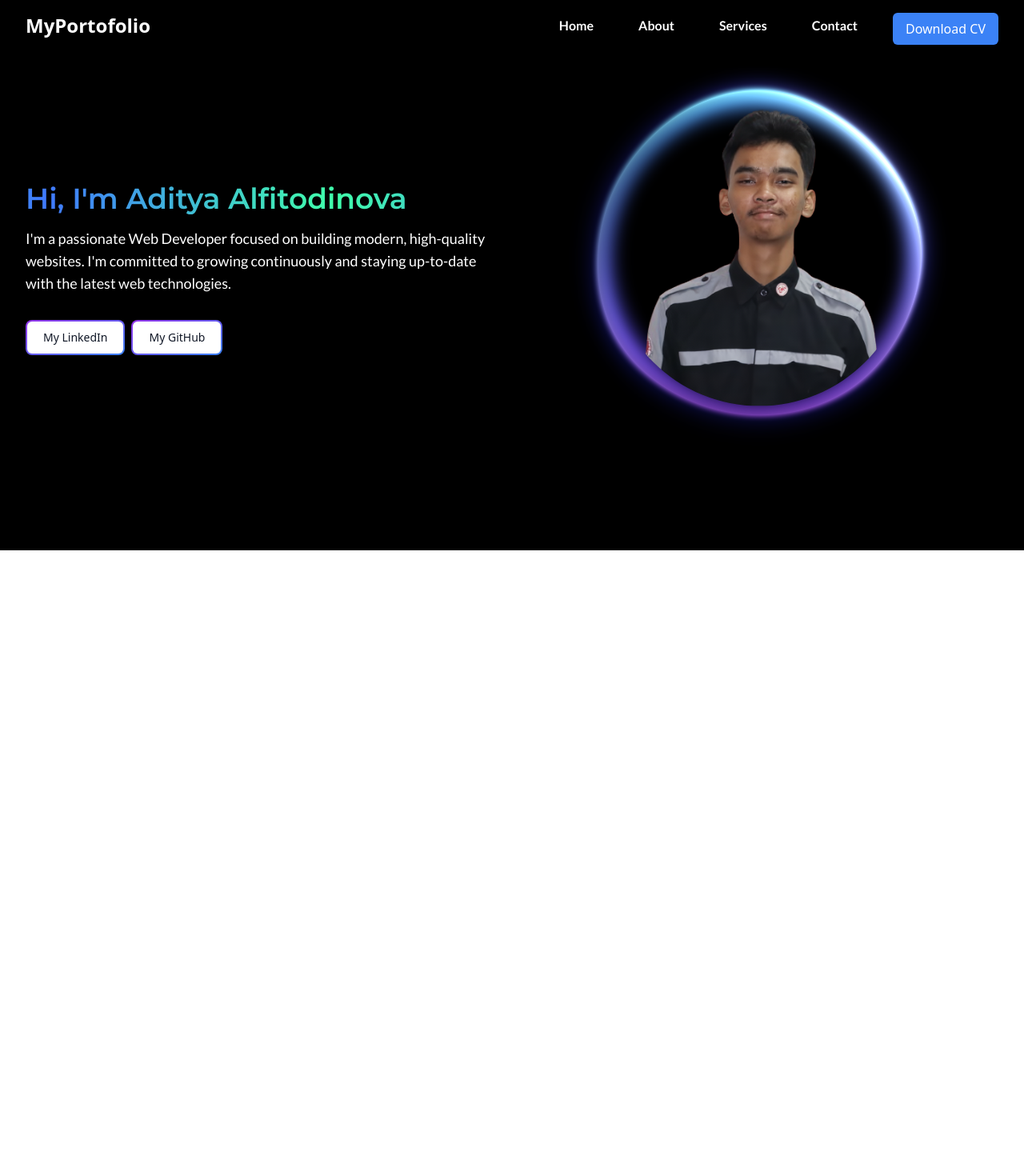
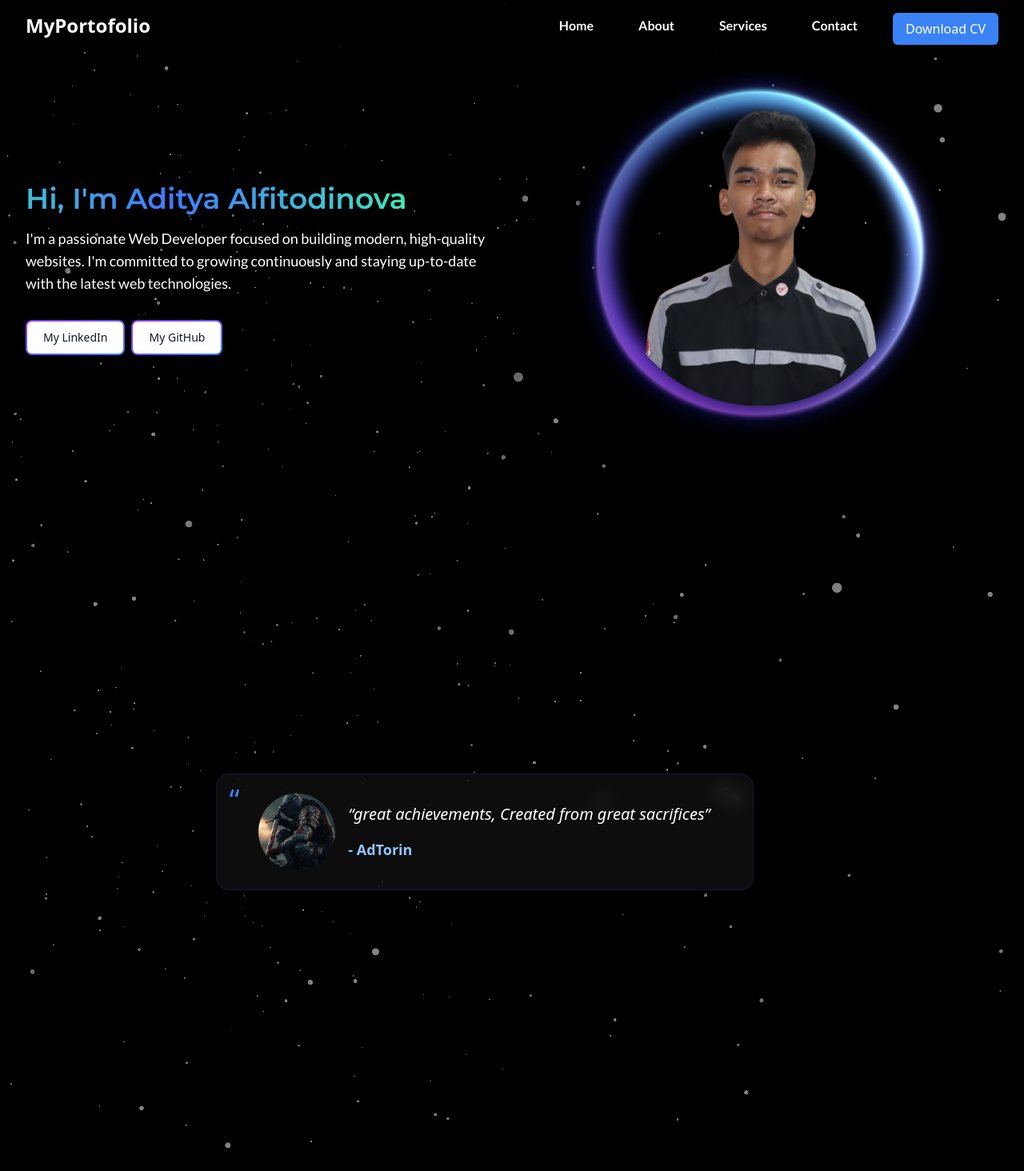
Before and after one commit to Aditya4348/MyPortofolioV1, a React (Vite) app: page / in a window 1280 px wide. Shown: the whole page at 80% size. Before the commit the page ends 800 px from the top, so only its background shows below. Built offline with nearby package versions, Linux system fonts and the light colour scheme.

Commit message:
quotes section

```diff
--- a/src/component/aboutMe.jsx
+++ b/src/component/aboutMe.jsx
@@ -1,8 +1,27 @@
 import { useState } from "react";
+import Particles from "./reactBits/Particles/Particles.jsx";
+import QuoteCard from "./quotesCompo/quotes.jsx";
 
-export default function AboutMe() {
+export default function AboutMe({text}) {
     return (
-        <div>
+        <div className="container mx-auto min-h-screen bg-black flex items-center justify-center px-4">
+            <div className="absolute top-100 left-0 w-full h-full">
+                <Particles
+                    particleColors={['#ffffff', '#ffffff']}
+                    particleCount={500}
+                    particleSpread={10}
+                    speed={0.1}
+                    particleBaseSize={100}
+                    moveParticlesOnHover={false}
+                    alphaParticles={true}
+                    disableRotation={false}
+                />
+            </div>
+            <QuoteCard
+                quote={text.quote}
+                author={text.author}
+                image={text.image}
+            />
             <h1>AboutMe</h1>
         </div>
     )
--- a/src/component/hero.jsx
+++ b/src/component/hero.jsx
@@ -2,7 +2,6 @@ import Orb from './reactBits/Orb/Orb.jsx';
 import GradientText from './reactBits/GradientText/GradientText.jsx';
 import Button from './heroCompo/button.jsx';
 import Adit from '../assets/Adit2_1.png';
-import Particles from './reactBits/Particles/Particles.jsx';
 
 export default function Hero({text}) {
 
--- /dev/null
+++ b/src/component/quotesCompo/quotes.jsx
@@ -0,0 +1,26 @@
+import React from "react";
+
+const QuoteCard = ({ quote, author, image }) => {
+  return (
+    <div className="relative bg-white/5 border border-blue-900/30 flex flex-col sm:flex-row items-center justify-center p-4 sm:p-6 gap-4 rounded-2xl shadow-xl w-full max-w-sm sm:max-w-lg md:max-w-2xl backdrop-blur-md text-center sm:text-left">
+      {/* Icon tanda kutip kiri atas */}
+      <div className="absolute top-3 left-4 text-blue-500 text-3xl sm:text-4xl">
+        &ldquo;
+      </div>
+
+      {image && (
+        <img
+          src={image}
+          alt="Quote Illustration"
+          className="w-20 h-20 sm:w-24 sm:h-24 object-cover rounded-full"
+        />
+      )}
+      <div className="flex flex-col items-center sm:items-start justify-center">
+        <p className="text-base sm:text-xl italic text-white mb-2 sm:mb-4">&ldquo;{quote}&rdquo;</p>
+        <h2 className="text-sm sm:text-lg font-semibold text-blue-300">- {author}</h2>
+      </div>
+    </div>
+  );
+};
+
+export default QuoteCard;
--- a/src/homepage.jsx
+++ b/src/homepage.jsx
@@ -3,10 +3,12 @@ import Navbar from "./component/navbar.jsx";
 import Hero from "./component/hero.jsx";
 import AboutMe from "./component/aboutMe.jsx";
 import Footer from "./component/footer.jsx";
+import Warrior from "./assets/Wariors.png";
+import Particles from './component/reactBits/Particles/Particles.jsx';
 
 
 
-export default function Homepage({className, text}) {
+export default function Homepage({ className }) {
 
     // Navbar Content
     const NavbarContent = {
@@ -21,12 +23,30 @@ export default function Homepage({className, text}) {
         linkGit: "https://github.com/Aditya4348"
     }
 
+    const aboutMeContent = {
+        quote: "great achievements, Created from great sacrifices",
+        author: "AdTorin",
+        image: Warrior
+    }
+
 
     return (
         <div className={className}>
+            <div className="absolute top-0 left-0 w-full h-full">
+                <Particles
+                    particleColors={['#ffffff', '#ffffff']}
+                    particleCount={500}
+                    particleSpread={10}
+                    speed={0.1}
+                    particleBaseSize={100}
+                    moveParticlesOnHover={false}
+                    alphaParticles={true}
+                    disableRotation={false}
+                />
+            </div>
             <Navbar text={NavbarContent} />
             <Hero text={heroContent} />
-            <AboutMe />
+            <AboutMe text={aboutMeContent} />
             <Footer />
         </div>
     )
```
Also changed, not shown: src/assets/Wariors.png (added).
